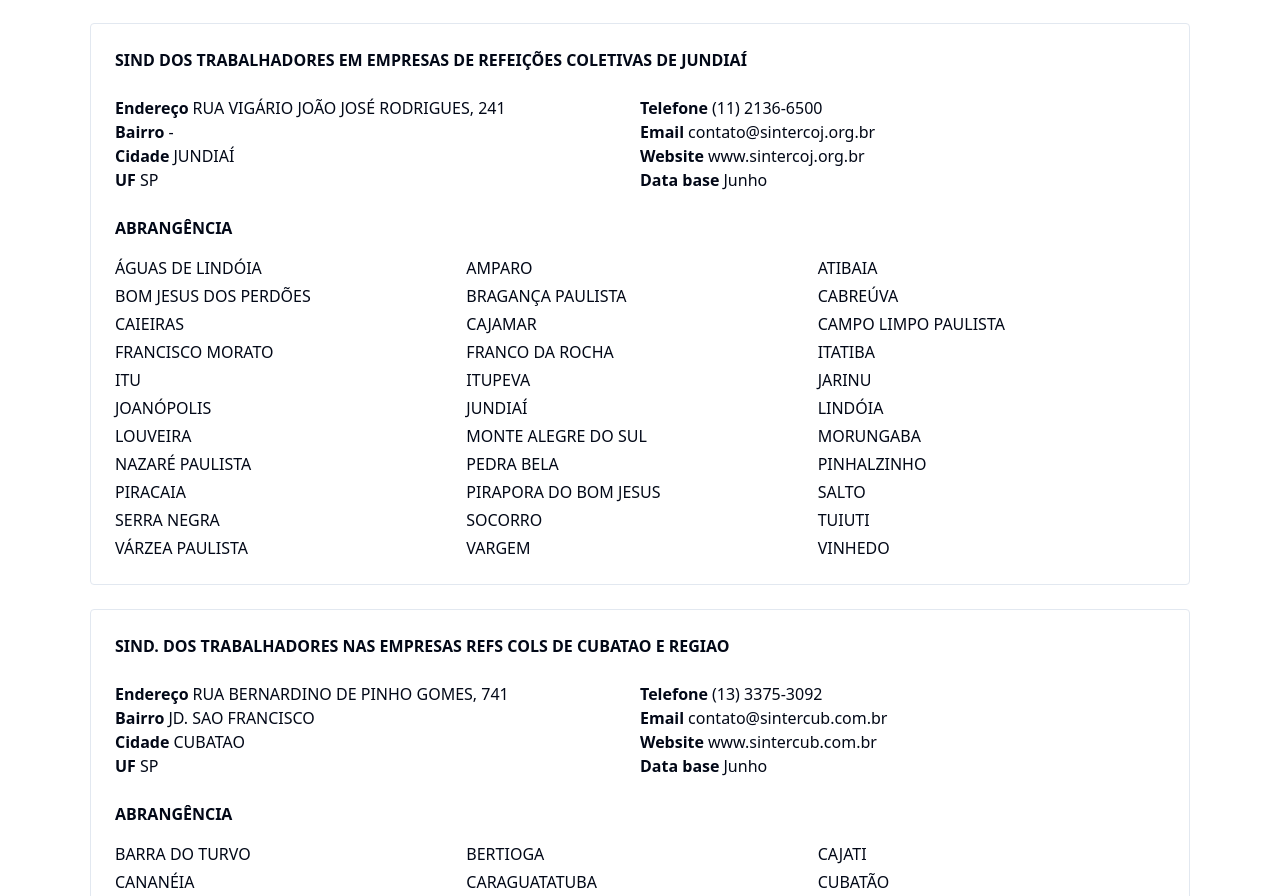
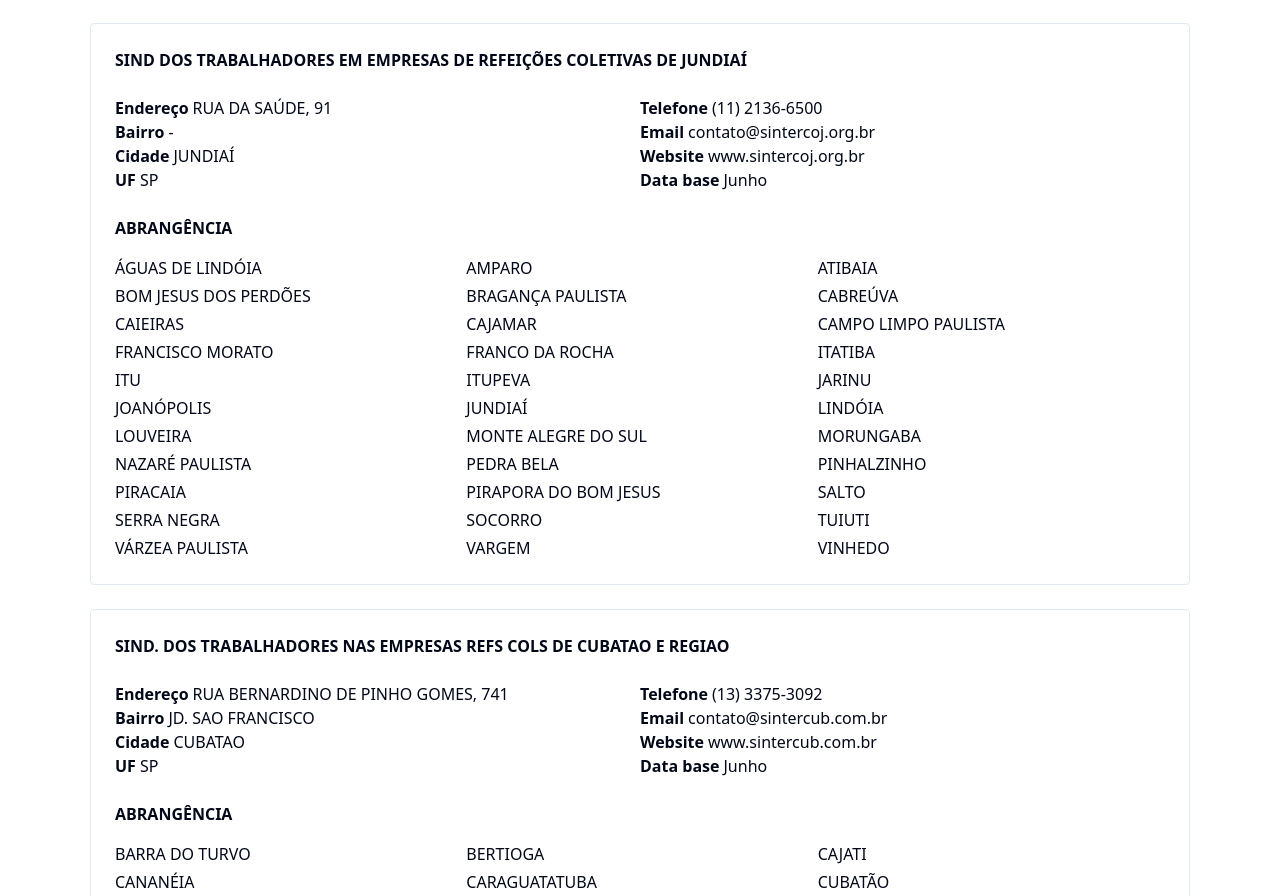
Before and after one commit to devsindercsp/sindicatos, a React (Vite) app: page / in a window 1280 px wide. Shown: the part 9191-10087 px from the top of the page. Built offline with nearby package versions, Linux system fonts and the light colour scheme.

Commit message:
Update sindicatos.ts

```diff
--- a/src/data/sindicatos.ts
+++ b/src/data/sindicatos.ts
@@ -747,7 +747,7 @@ export const sindicatos: Sindicato[] = [
   },
   {
     name: 'SIND DOS TRABALHADORES EM EMPRESAS DE REFEIÇÕES COLETIVAS DE JUNDIAÍ',
-    address: 'RUA VIGÁRIO JOÃO JOSÉ RODRIGUES, 241',
+    address: 'RUA DA SAÚDE, 91',
     town: '-',
     city: 'JUNDIAÍ',
     state: 'SP',
```
